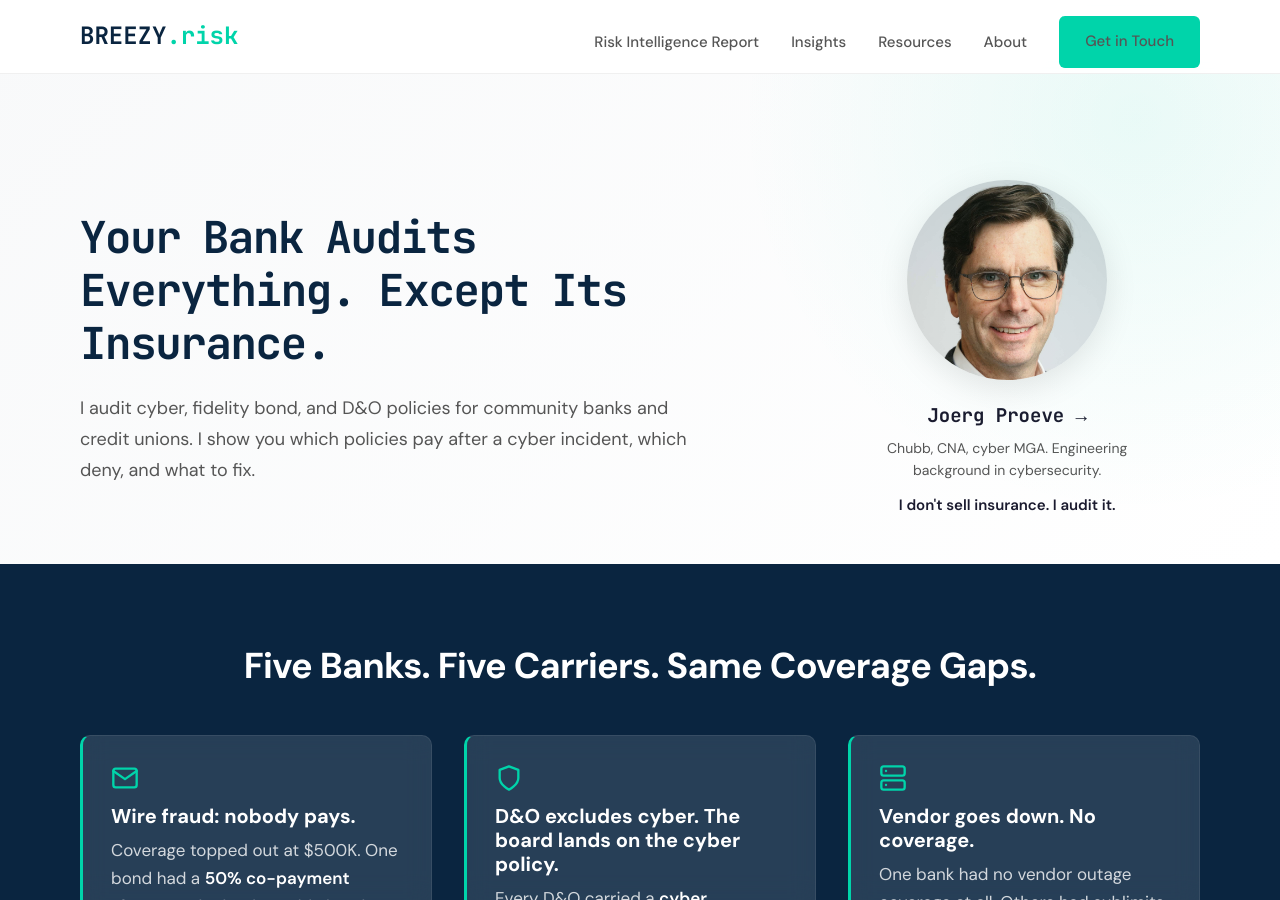
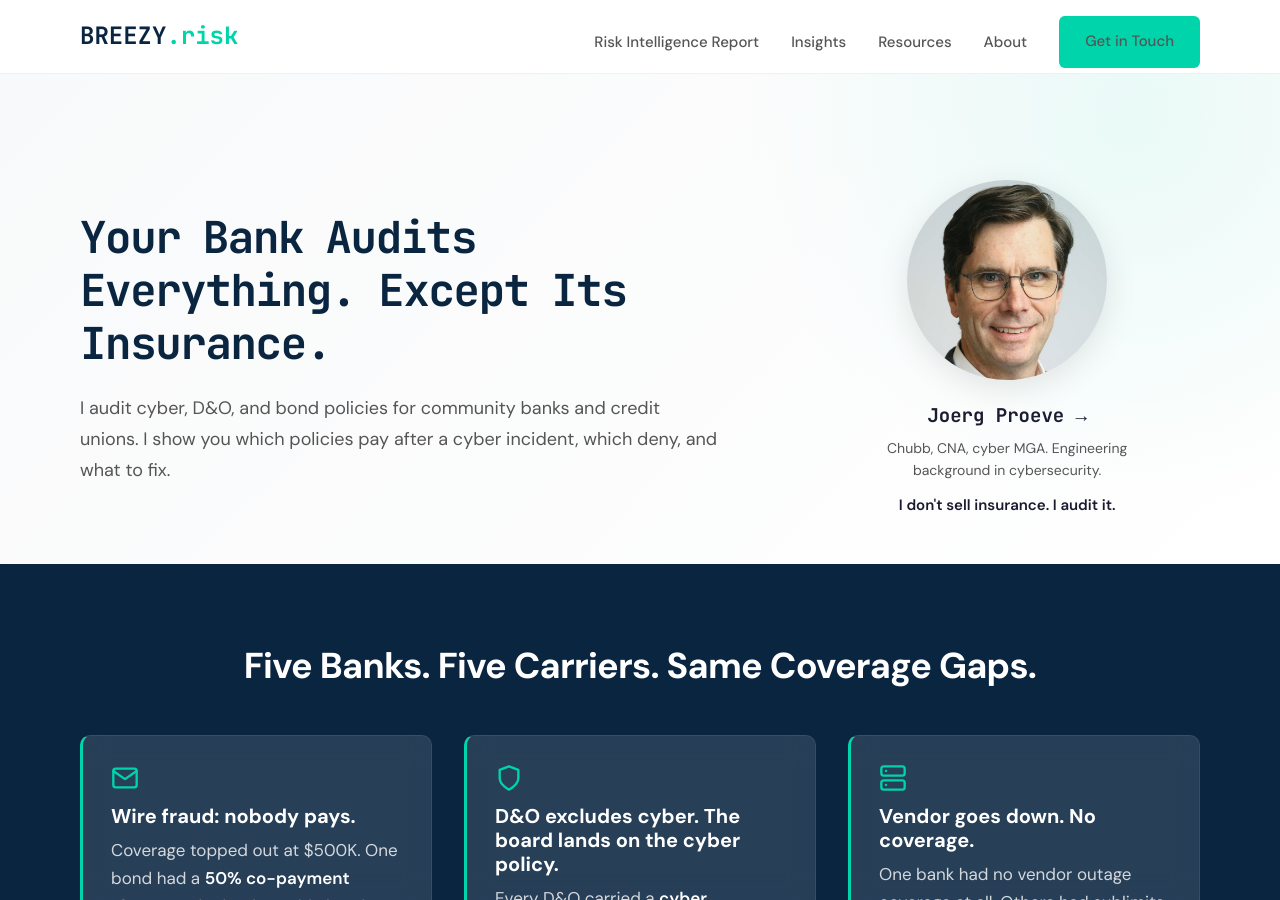
Before and after one commit to joeproe1/breezyrisk.com, a Jekyll site: the page built from index.html, in a window 1280 px wide and 900 px high. Built offline with Jekyll 4.4.1, drawn with Linux system fonts in a browser that asks for light colours.

Commit message:
Clean up meta description and hero tagline

```diff
--- a/index.html
+++ b/index.html
@@ -1,7 +1,7 @@
 ---
 layout: home
 title: "Independent Community Bank Insurance Audits"
-description: "I don't sell insurance. I audit it. Independent Risk Intelligence Reports for community banks and credit unions. Find out where your cyber and D&O coverage, and your fidelity bond, fail before an examiner or a claim does."
+description: "I don't sell insurance. I audit it. Independent Risk Intelligence Reports for community banks and credit unions. Find out where your cyber, D&O, and bond coverage fails before an examiner or a claim does."
 ---
 
 <!-- WebPage Schema -->
@@ -35,7 +35,7 @@
       <div class="hero-text">
         <h1>Your Bank Audits Everything. Except Its Insurance.</h1>
 
-        <p class="hero-tagline">I audit cyber, fidelity bond, and D&O policies for community banks and credit unions. I show you which policies pay after a cyber incident, which deny, and what to fix.</p>
+        <p class="hero-tagline">I audit cyber, D&O, and bond policies for community banks and credit unions. I show you which policies pay after a cyber incident, which deny, and what to fix.</p>
 
       </div>
 
```
